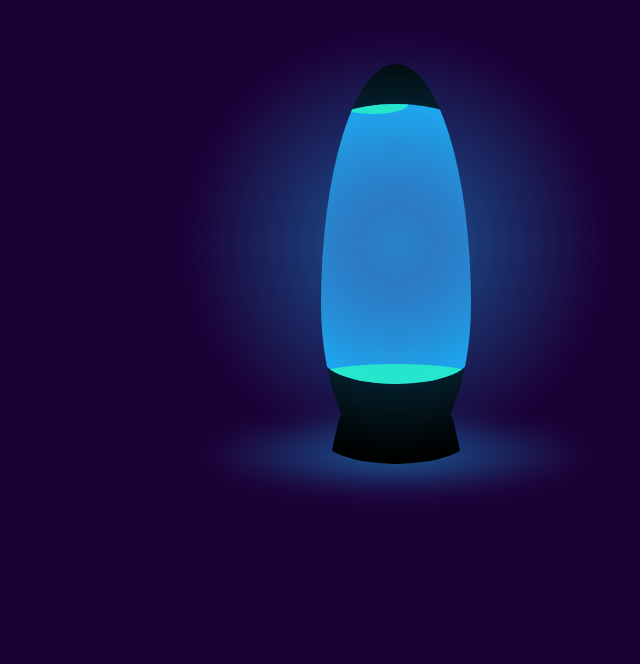
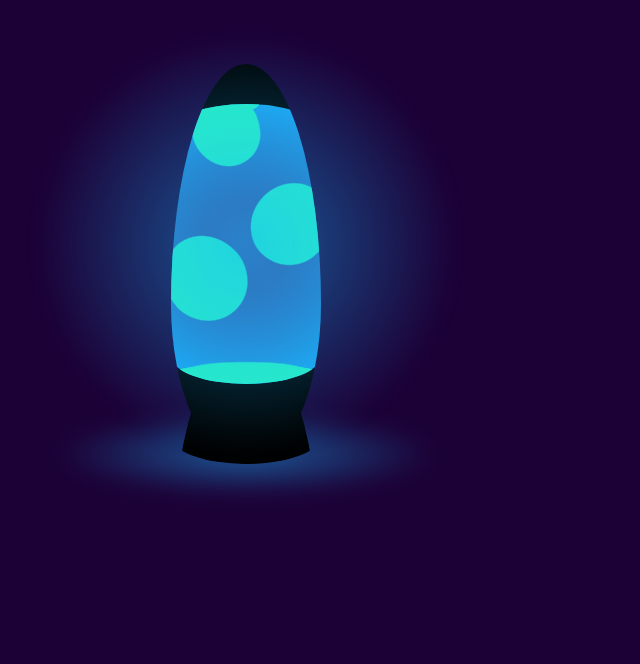
Before and after one commit to jthornton-sqsp/jthornton-sqsp.github.io, a plain HTML site: page index.html in a window 1280 px wide. Shown: the part 136-800 px from the top of the page, without its empty margins (244-884 px from the left). Drawn offline with Linux system fonts and the light colour scheme.

Commit message:
It works

```diff
--- a/index.html
+++ b/index.html
@@ -10,38 +10,23 @@
 	<div class="scene">
 		<div class="lava-lamp" style="--height: 400; --width: 150">
 			<div class="lava-lamp__main">
-				<div class="lava-lamp__glass">
+				<div class="lava-lamp__glass" style="--duration: 10">
 					<div class="lava-lamp__lava">
 						<svg>
 							<ellipse class="blob blob--top" cx="35" cy="0" rx="35" ry="10"></ellipse>
 							<ellipse class="blob blob--bottom" cx="75" cy="270" rx="75" ry="10"></ellipse>
-							<circle class="blob" r="23.5" cx="114" cy="400" style="--skewX: -1; --skewY: 0; --height: 47; --speed: 15; --delay: -2; --direction: alternate-reverse;"></circle>
-							<circle class="blob" r="17.5" cx="120" cy="400" style="--skewX: -4; --skewY: 4; --height: 35; --speed: 20; --delay: -3; --direction: alternate-reverse;"></circle>
-							<circle class="blob" r="23.5" cx="149" cy="400" style="--skewX: 2; --skewY: 1; --height: 47; --speed: 19; --delay: -4; --direction: alternate;"></circle>
-						</svg>
-					</div>
-					<div class="lava-lamp__lava">
-						<svg>
-							<ellipse class="blob blob--top" cx="35" cy="0" rx="35" ry="10"></ellipse>
-							<ellipse class="blob blob--bottom" cx="75" cy="270" rx="75" ry="10"></ellipse>
+
+
 							<circle class="blob" r="21.5" cx="46" cy="400" style="--skewX: -4; --skewY: 5; --height: 43; --speed: 20; --delay: -4; --direction: alternate;"></circle>
 							<circle class="blob" r="40" cx="59" cy="400" style="--skewX: -4; --skewY: -5; --height: 80; --speed: 18; --delay: -4; --direction: alternate;"></circle>
 							<circle class="blob" r="33.5" cx="67" cy="400" style="--skewX: 2; --skewY: 3; --height: 67; --speed: 17; --delay: -2; --direction: alternate;"></circle>
 							<circle class="blob" r="18" cx="3" cy="400" style="--skewX: 0; --skewY: 0; --height: 36; --speed: 21; --delay: -5; --direction: alternate;"></circle>
-						</svg>
-					</div>
-					<div class="lava-lamp__lava">
-						<svg>
+
 							<ellipse class="blob blob--top" cx="35" cy="0" rx="35" ry="10"></ellipse>
 							<ellipse class="blob blob--bottom" cx="75" cy="270" rx="75" ry="10"></ellipse>
 							<circle class="blob" r="41.5" cx="47" cy="400" style="--skewX: 4; --skewY: 1; --height: 83; --speed: 49; --delay: -1; --direction: alternate-reverse;"></circle>
 							<circle class="blob" r="36" cx="39" cy="400" style="--skewX: 3; --skewY: -3; --height: 72; --speed: 20; --delay: -6; --direction: alternate;"></circle>
-						</svg>
-					</div>
-					<div class="lava-lamp__lava">
-						<svg>
-							<ellipse class="blob blob--top" cx="35" cy="0" rx="35" ry="10"></ellipse>
-							<ellipse class="blob blob--bottom" cx="75" cy="270" rx="75" ry="10"></ellipse>
+
 							<circle class="blob" r="40" cx="104" cy="400" style="--skewX: -4; --skewY: 0; --height: 80; --speed: 4; --delay: -10; --direction: alternate;"></circle>
 						</svg>
 					</div>
@@ -49,12 +34,12 @@
 			</div>
 			<div class="lava-lamp__base"></div>
 		</div>
-		<svg style="position:absolute; left: 100%">
+		<svg>
 			<defs>
 				<filter id="goo">
-					<feGuassianBlur in="SourceGraphic" stdDeviation="10" result="BLUR"></feGuassianBlur>
-					<feColorMatrix in="BLUR" mode="matrix" values="1 0 0 0 0  0 1 0 0 0  0 0 1 0 0  0 0 0 18 -7" result="GOO"></feColorMatrix>
-					<feBlend in="SourceGraphic" in2="goo"></feBlend>
+					<feGaussianBlur in="SourceGraphic" stdDeviation="10" result="blur" />
+					<feColorMatrix in="blur" mode="matrix" values="1 0 0 0 0  0 1 0 0 0  0 0 1 0 0  0 0 0 18 -7" result="goo" />
+					<feBlend in="SourceGraphic" in2="goo" />
 				</filter>
 			</defs>
 		</svg>
--- a/style.css
+++ b/style.css
@@ -121,6 +121,10 @@ img {
 	width: calc(var(--width) * 1px);
 }
 
+.lava-lamp__lava {
+	filter: url("#goo");
+}
+
 .lava-lamp__lava svg {
 	height: 280px;
 	width: 150px;
```
